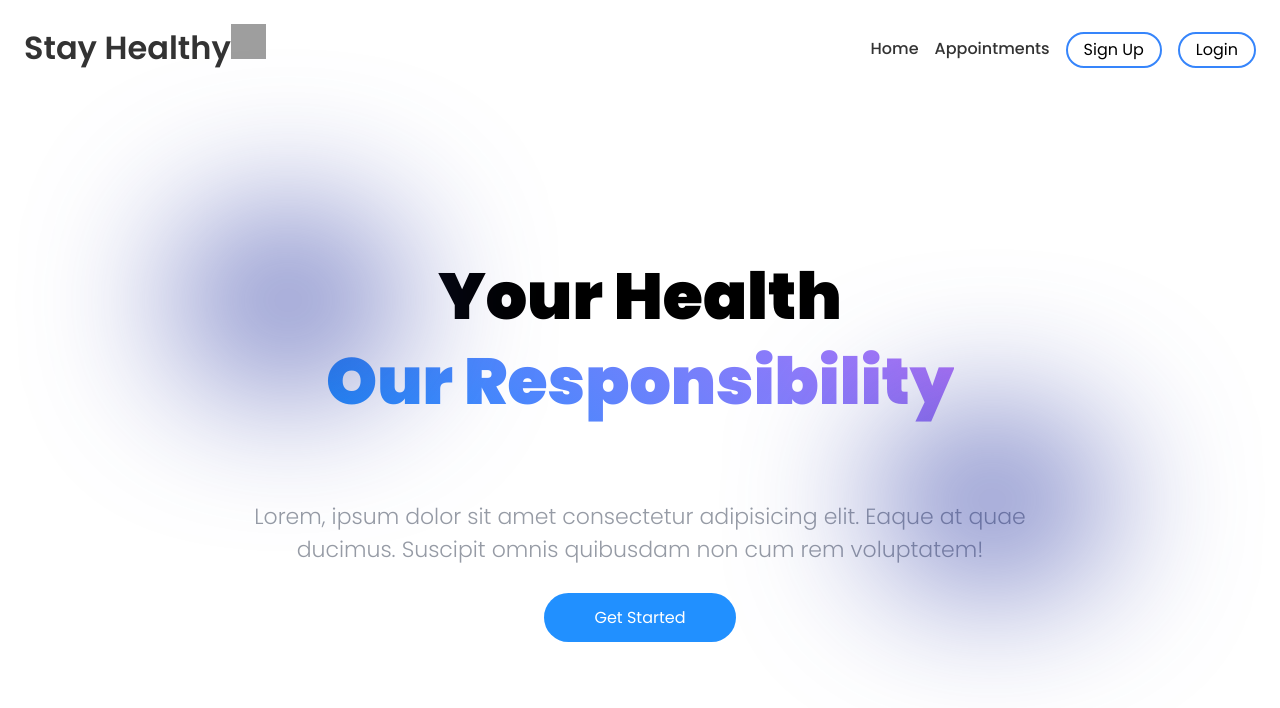
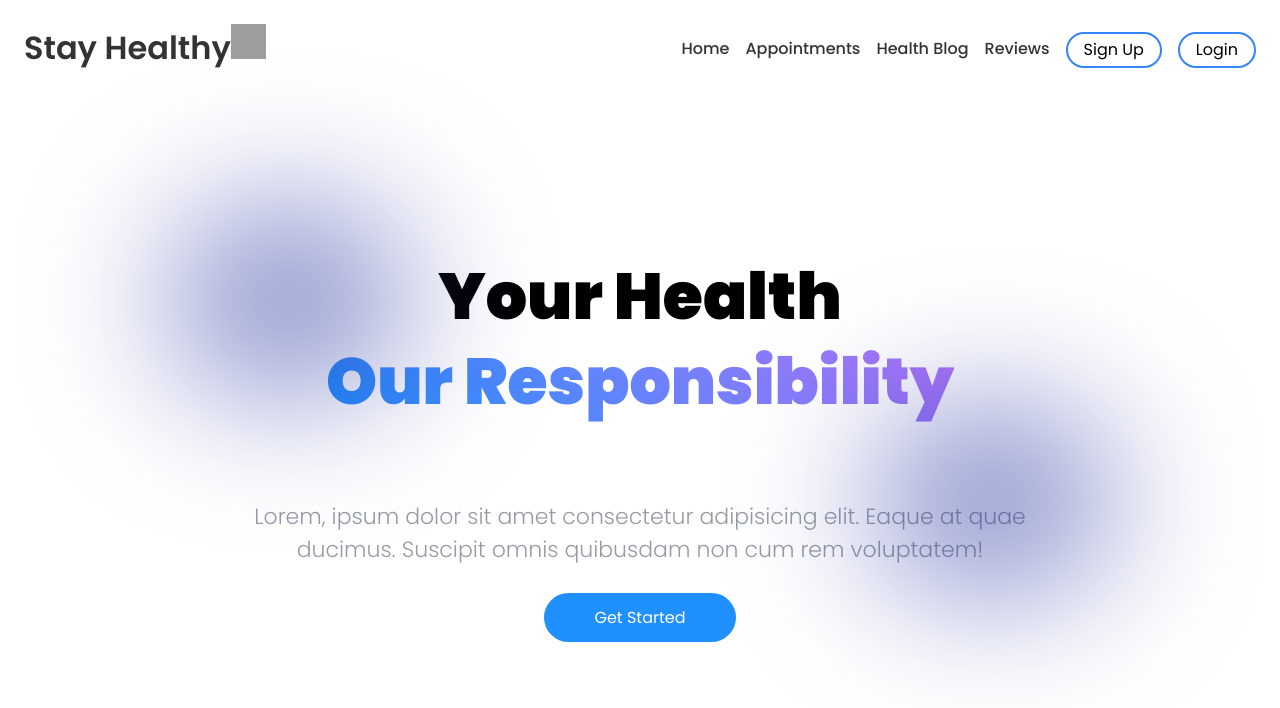
Before and after one commit to JoeyScottSchronce/frontend_developer_capstone_project, a React (Create React App) app: page / in a window 1280 px wide. Shown: the top 708 px of the page. Built offline with nearby package versions, Linux system fonts and the light colour scheme; grey boxes are pictures that could not be loaded.

Commit message:
added html for the logout button

```diff
--- a/src/Components/Navbar/Navbar.jsx
+++ b/src/Components/Navbar/Navbar.jsx
@@ -95,6 +95,22 @@ function Navbar() {
                         <li className="link">
                             <Link to="#" onClick={hideMenu}>Appointments</Link>
                         </li>
+                        {/* List item for the 'Health Blog' link */}
+                        <li className="link">
+                            <Link to="/healthblog" onClick={hideMenu}>Health Blog</Link>
+                        </li>
+                        {/* List item for the 'Reviews' link */}
+                        <li className="link">
+                            <Link to="/reviews" onClick={hideMenu}>Reviews</Link>
+                        </li>
+                        {isLoggedIn?(
+                            <>
+                                <li className="link">
+                                    <button className="btn2" onClick={handleLogout}>Logout</button>
+                                </li>
+                            </>
+                        ) : (
+                            <>
                                 {/* List item for the 'Sign Up' link with a button */}
                                 <li className="link">
                                     <Link to="/SignUp" onClick={hideMenu}>
@@ -107,6 +123,8 @@ function Navbar() {
                                         <button className="btn1">Login</button>
                                     </Link>
                                 </li>
+                            </>
+                        )}
                     </ul>
                 )}
             </nav>
```
Lines whose indentation alone changed are shown as unchanged.
